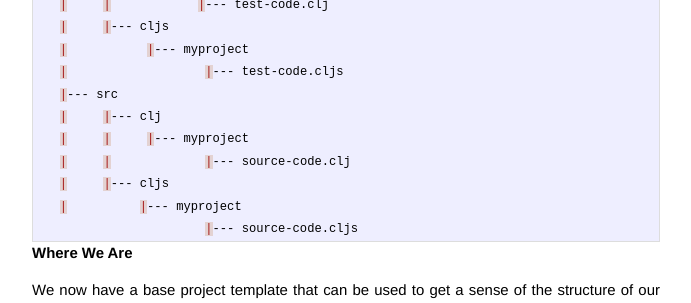
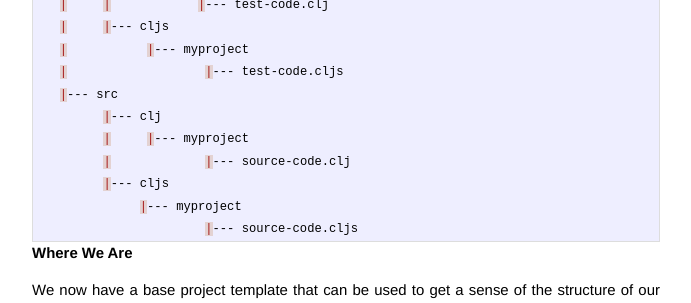
Before and after one commit to AndrewZures/AndrewZures.github.io, a Jekyll site: the page built from _posts/2014-02-08-clj-cljs-pt2-setup.md, in a window 1280 px wide. Shown: the part 581-884 px from the top of the page, without its empty margins (294-985 px from the left). Built offline with Jekyll 4.4.1, drawn with Linux system fonts in a browser that asks for light colours; Markdown is read by kramdown in place of the engine named in the settings.

Commit message:
cleaning things up

```diff
--- a/_posts/2014-02-08-clj-cljs-pt2-setup.md
+++ b/_posts/2014-02-08-clj-cljs-pt2-setup.md
@@ -8,7 +8,7 @@ categories: jekyll update
 [8thLight]: https://8thlight.com
 [speclj]:    https://github.com/slagyr/speclj
 [sample_project]: https://github.com/AndrewZures/combining_clj_cljs_libraries/tree/base_project
-[part_3]: http://andrewzures.github.io/jekyll/update/2014/02/08/clj-cljs-pt2-setup.html
+[part_3]: http://localhost:4000/jekyll/update/2014/02/08/clj-cljs-pt3-dividing-profiles.html
 
 #Seting Up You Base Project:
 
@@ -30,11 +30,11 @@ myproject
    |           |--- myproject
    |                   |--- test-code.cljs
    |--- src
-   |     |--- clj
-   |     |     |--- myproject
-   |     |             |--- source-code.clj
-   |     |--- cljs
-   |          |--- myproject
+         |--- clj
+         |     |--- myproject
+         |             |--- source-code.clj
+         |--- cljs
+              |--- myproject
                        |--- source-code.cljs
 {% endhighlight %}
 
```
Also changed, not shown: _posts/2014-02-08-clj-cljs-pt3-dividing-profiles.md (+1 -1 lines), _posts/2014-02-08-clj-cljs-pt4-cljx.md (+1 -0 lines), _posts/2014-02-08-clj-cljs-pt7-if-macros.md (line endings or trailing spaces), 3 other files.
